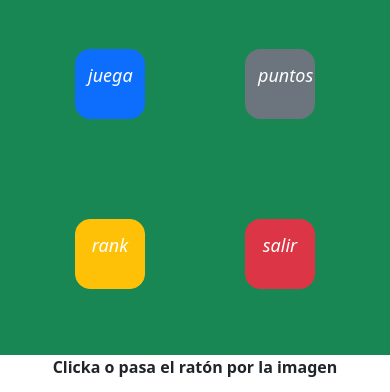
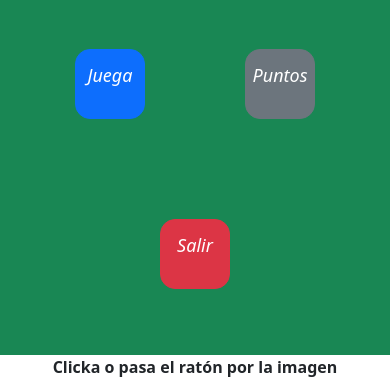
Before and after one commit to RubenCastFer/proyectoJuego, a PHP site: page /menuView.php in a window 390 px wide. Shown: the part 525-917 px from the top of the page. Run offline with PHP 8.4, Linux system fonts and the light colour scheme.

Commit message:
login, sign y controler

```diff
--- a/models/usuariosModel.php
+++ b/models/usuariosModel.php
@@ -40,6 +40,6 @@ function insertaUser($usuario, $contraseña){
         $conexion = null;
         return $last_id;
     } catch (Throwable $e) {
-        echo $e;
+
     }
 }
--- a/views/loginView.php
+++ b/views/loginView.php
@@ -99,6 +99,9 @@
         <label for="floatingPassword">Contraseña</label>
       </div>
       <p><input class="w-100 btn btn-lg btn-primary" type="submit" value="Iniciar Sesion" /></p>
+      <div style="background-color: grey;">
+        <?php echo "<p>$error</p>";?>
+      </div>
 
       <p class="text-white">¿No tienes una cuenta? <a href="index.php?controller=usuarios&action=signUp" class="text-white"  type="submit">Registrate ahora</a></p>
       <p class="mt-5 mb-3 text-muted">&copy; 2017–2022</p>
--- a/views/menuView.php
+++ b/views/menuView.php
@@ -75,7 +75,7 @@
             <header class="p-3 bg-success text-white">
 
                 <div class="container justify-content-center ">
-                    <div id="carouselExampleCaptions" class="carousel slide" data-bs-ride="carousel">
+                    <div id="carouselExampleCaptions" class="carousel slide " data-bs-ride="carousel">
                         <div class="carousel-indicators">
                             <button type="button" data-bs-target="#carouselExampleCaptions" data-bs-slide-to="0" class="active" aria-current="true" aria-label="Slide 1"></button>
                             <button type="button" data-bs-target="#carouselExampleCaptions" data-bs-slide-to="1" aria-label="Slide 2"></button>
@@ -84,23 +84,23 @@
                         <div class="carousel-inner">
                             <div class="carousel-item active" data-bs-interval="5000">
                                 <img src="images/cadiz.jpg" class="d-block w-100" alt="..." height="500px">
-                                <div class="carousel-caption d-none d-md-block">
-                                    <!-- <h5>Cortes de Cádiz de 1812</h5>
-                                    <p></p> -->
+                                <div class="carousel-caption d-none d-md-block" style="background-color: grey; opacity: 0.7;">
+                                    <h5>Cortes de Cádiz de 1812</h5>
+                                    <p></p>
                                 </div>
                             </div>
                             <div class="carousel-item" data-bs-interval="5000">
                                 <img src="images/mezquita.jpg" class="d-block w-100" alt="..." height="500px">
-                                <div class="carousel-caption d-none d-md-block">
-                                    <!-- <h5>Mezquita de Córdoba</h5>
-                                    <p></p> -->
+                                <div class="carousel-caption d-none d-md-block" style="background-color: grey; opacity: 0.7;">
+                                    <h5>Mezquita de Córdoba</h5>
+                                    <p></p>
                                 </div>
                             </div>
                             <div class="carousel-item" data-bs-interval="5000">
                                 <img src="images/plaza-espana-sevilla.jpg" class="d-block w-100" alt="..." height="500px">
-                                <div class="carousel-caption d-none d-md-block">
-                                    <!-- <h5>Plaza de España Sevilla</h5>
-                                    <p></p> -->
+                                <div class="carousel-caption d-none d-md-block" style="background-color: grey; opacity: 0.7;">
+                                    <h5 >Plaza de España Sevilla</h5>
+                                    <p></p>
                                 </div>
                             </div>
 
@@ -117,24 +117,23 @@
                     </div>
 
                     <div class="row justify-content-center">
-                        <button type="button" text-align="center" class="btn btn-primary btn-circle btn-xl" onclick="location.href=''"><i class="fa fa-list">
-                                <p>juega</p>
+                        <a type="button" text-align="center" class="btn btn-primary btn-circle btn-xl" style="display: flex; align-items: center; justify-content: center;" href=''><i class="fa fa-list">
+                                <p>Juega</p>
                             </i>
-                        </button>
-                        <button type="button" text-align="center" class="btn btn-secondary btn-circle btn-xl" onclick="location.href='scoreView.html'"><i class="fa fa-list">
-                                <p>puntos</p>
+                        </a>
+                        <a type="button" text-align="center" class="btn btn-secondary btn-circle btn-xl" style="display: flex; align-items: center; justify-content: center;" href='index.php?controller=juego&action=listarPuntuaciones'><i class="fa fa-list">
+                                <p>Puntos</p>
                             </i>
-                        </button>
+                        </a>
 
-                        </button>
-                        <button type="button" class="btn btn-warning text-white btn-circle btn-xl"><i class="fa fa-heart">
+                        <!-- <a type="button" class="btn btn-warning text-white btn-circle btn-xl"><i class="fa fa-heart">
                                 <p>rank</p>
                             </i>
-                        </button>
-                        <button type="button" class="btn btn-danger btn-circle btn-xl" onclick="location.href='loginView.php'"><i class="fa fa-heart">
-                                <p>salir</p>
+                        </a> -->
+                        <a type="button" class="btn btn-danger btn-circle btn-xl" style="display: flex; align-items: center; justify-content: center;" href='index.php?controller=usuarios&action=cerrarSesion'><i class="fa fa-heart">
+                                <p>Salir</p>
                             </i>
-                        </button>
+                        </a>
                     </div>
                     </form>
 
--- a/views/signUpView.php
+++ b/views/signUpView.php
@@ -99,6 +99,11 @@
         <label for="floatingPassword">Contraseña</label>
       </div>
       <p><input class="w-100 btn btn-lg btn-primary" type="submit" value="Registrar usuario" /></p>
+      <div style="background-color: grey;">
+        <?php echo $error;?>
+      </div>
+
+
 
       <p class="text-white">¿Ya estas registrado? <a href="index.php?controller=usuarios&action=login" class="text-white"  type="submit">Accede al Login</a></p>
       <p class="mt-5 mb-3 text-muted">&copy; 2017–2022</p>
```
Also changed, not shown: controllers/usuariosController.php (+15 -14 lines).
